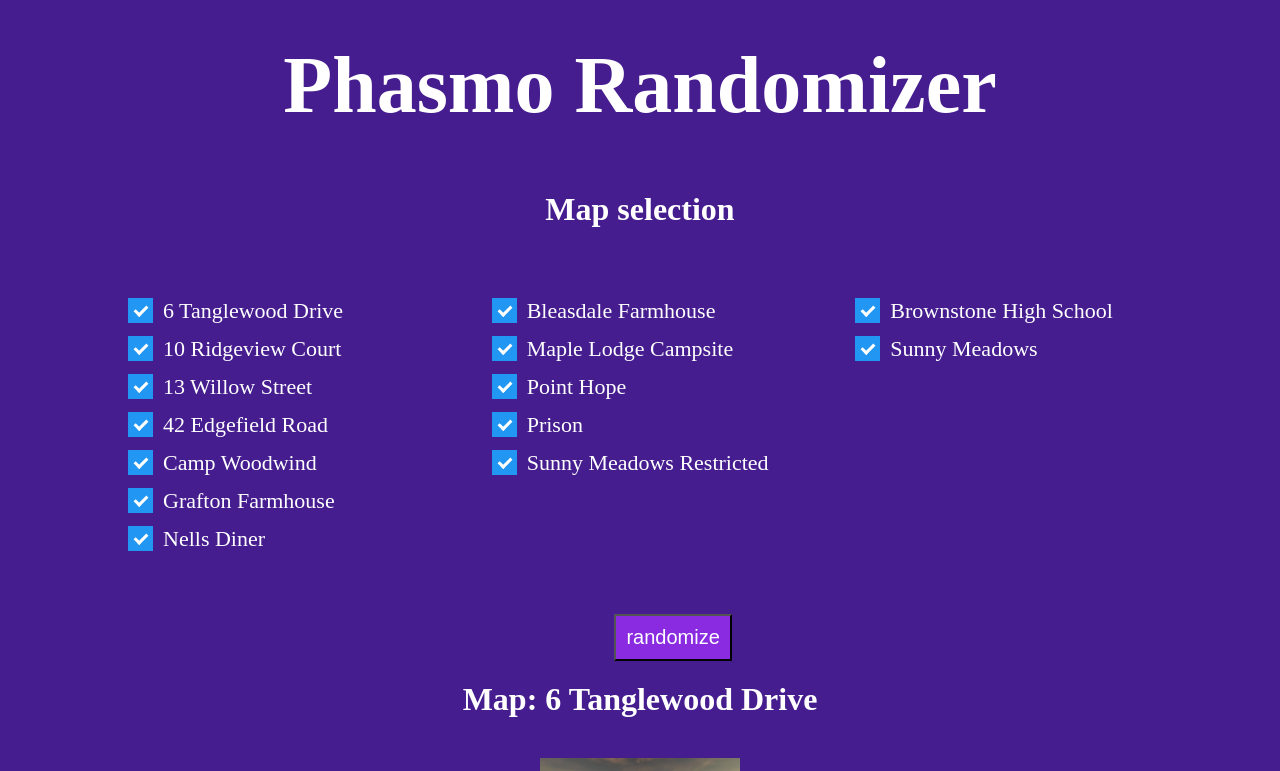
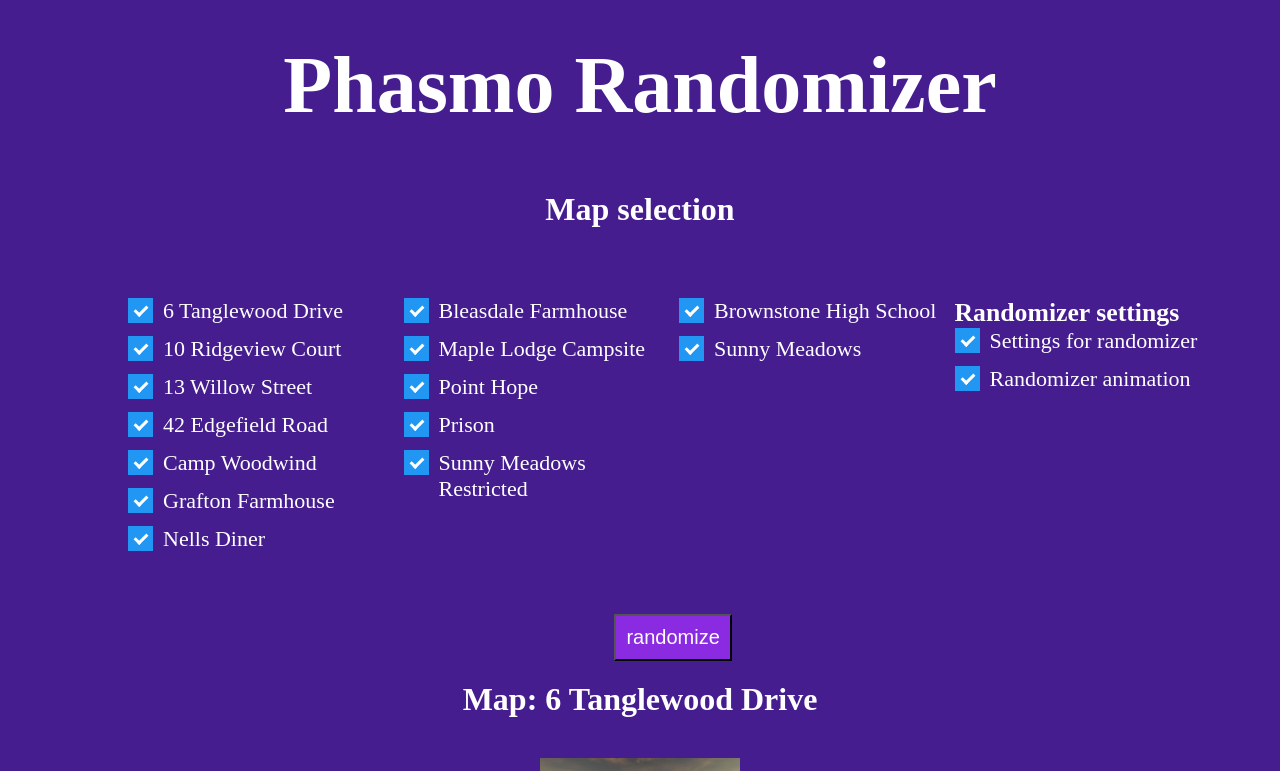
Before and after one commit to kingtaffi/phasmo-randomizer, a React (Create React App) app: page / in a window 1280 px wide. Shown: the top 771 px of the page. Built offline with nearby package versions, Linux system fonts and the light colour scheme.

Commit message:
Added toggle settings for Animation skipping and toggling the setting visibility

```diff
--- a/src/Content.jsx
+++ b/src/Content.jsx
@@ -54,6 +54,9 @@
     const [mapRestricted, seRestricted] = useState(true);
     const [mapBrownstone, setBrownstone] = useState(true);
     const [mapMeadows, setMeadows] = useState(true);
+    //Randomizer settings
+    const [randomizerAnimation, setRandomizerAnimation] = useState(true);
+    const [randomizerSettings, setRandomizerSettings] = useState(true);
     //player
     const [sanity, setSanity] = useState(0);
     const [pill, setPill] = useState(0)
@@ -95,10 +98,15 @@
     };
 
     const randomize = () => {
-
-    //map
+    if (randomizerAnimation) {
     //setMapNumber(randomizeNum(0,MapCount))
     startScroller();
+    }
+    else {
+        const target = randomizeNum(0, Map.length - 1);
+        setMapNumber(target);
+    }
+    //map
     //player
     setSanity(randomizeNum(0,7))
     setPill(randomizeNum(0,10))
@@ -460,12 +468,25 @@
                         <span className="checkmark"></span>
                     </label>
                 </div>
+                <div className="map-item">
+                    <h3>Randomizer settings</h3>
+                    <label className="container">Settings for randomizer
+                        <input type="checkbox" defaultChecked="checked" onClick={() => setRandomizerSettings(!randomizerSettings)}/>
+                        <span className="checkmark"></span>
+                    </label>
+                    <label className="container">Randomizer animation
+                        <input type="checkbox" defaultChecked="checked" onClick={() => setRandomizerAnimation(!randomizerAnimation)}/>
+                        <span className="checkmark"></span>
+                    </label>
+                </div>
             </div>
             <button className='randomize' onClick={() => randomize()}>randomize</button>
             <h1>Map: {Map[MapNumber]}</h1>
             <div className="map-image-container">
                 <img className='map-image' src={require(`./map-images/${Map[MapNumber]}.JPG`)} alt={Map[MapNumber]}/>
             </div>
+            {randomizerSettings && (
+            <>
             <h2>Randomize settings</h2>
                         <div className='flex-container'>
                             <div className='flex-item'>
@@ -501,6 +522,9 @@
                                 <h2>Cursed items: {curseditems[curseditem]}</h2>
                             </div>
                         </div>
+            </>
+            )}
+
             {/* Overlay scroller popup */}
             {overlayVisible && (
                 <div className="scroller-overlay" onClick={() => { if(!isAnimating) setOverlayVisible(false); }}>
```
Also changed, not shown: 5 other files (tests, documents, lock files or other folders). Lines whose indentation alone changed are shown as unchanged.
